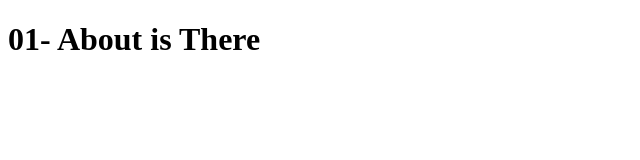
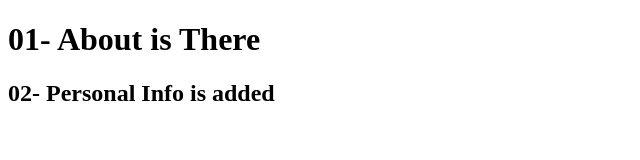
Before and after one commit to studentofwebdevelopment99/01-Git-hub-Testing, a plain HTML site: page 02-About-page.html in a window 1280 px wide. Shown: the whole page, without its empty margins (0-640 px from the left). Drawn offline with Linux system fonts and the light colour scheme.

Commit message:
11: personal info is added there : from about page branch

```diff
--- a/02-About-page.html
+++ b/02-About-page.html
@@ -7,5 +7,6 @@
   </head>
   <body>
     <h1>01- About is There</h1>
+    <h2>02- Personal Info is added</h2>
   </body>
 </html>
```
